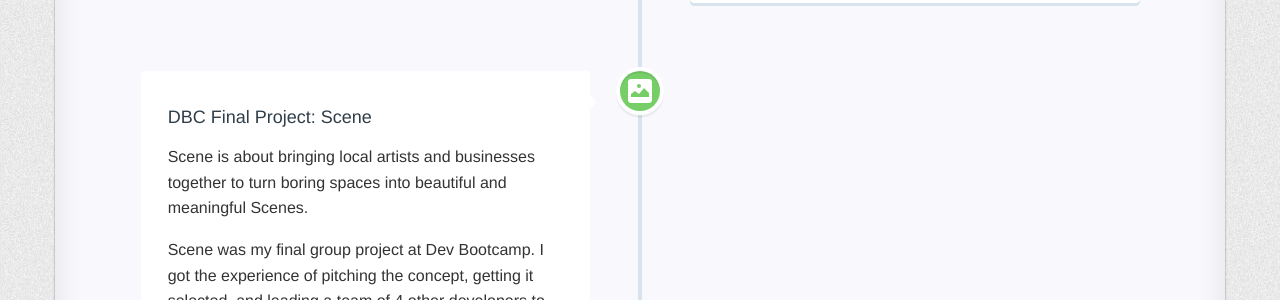
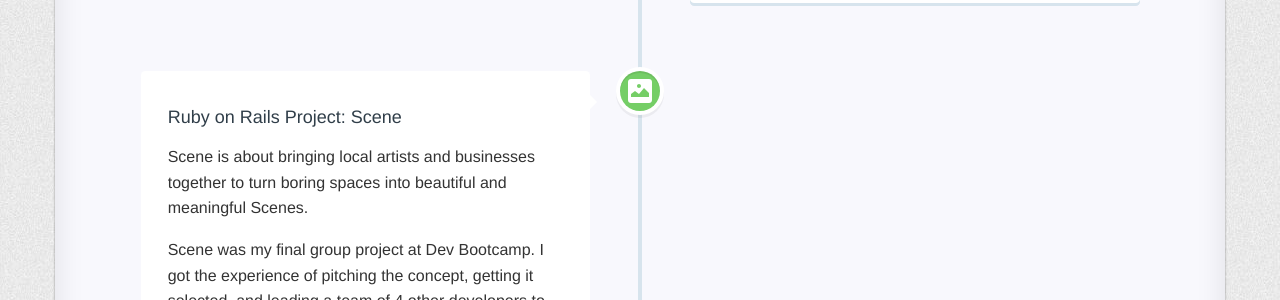
Before and after one commit to Thrashmandicoot/Thrashmandicoot.github.io, a Jekyll site: the page built from pages/5portfolio.html, in a window 1280 px wide. Shown: the part 1055-1355 px from the top of the page. Built offline with Jekyll 4.4.1, drawn with Linux system fonts in a browser that asks for light colours; nearby versions of some CDN libraries; Markdown is read by kramdown in place of the engine named in the settings; comment, search, counter and statistics services are not loaded.

Commit message:
Change final project to ruby on rails project

```diff
--- a/pages/5portfolio.html
+++ b/pages/5portfolio.html
@@ -60,7 +60,7 @@ isNavItem: true
         </div>
 
         <div class="cd-timeline-content">
-            <a href="http://scenes.herokuapp.com/"><h4>DBC Final Project: Scene</h4></a>
+            <a href="http://scenes.herokuapp.com/"><h4>Ruby on Rails Project: Scene</h4></a>
             <p>
               Scene is about bringing local artists and businesses together to turn
               boring spaces into beautiful and meaningful Scenes.
```
